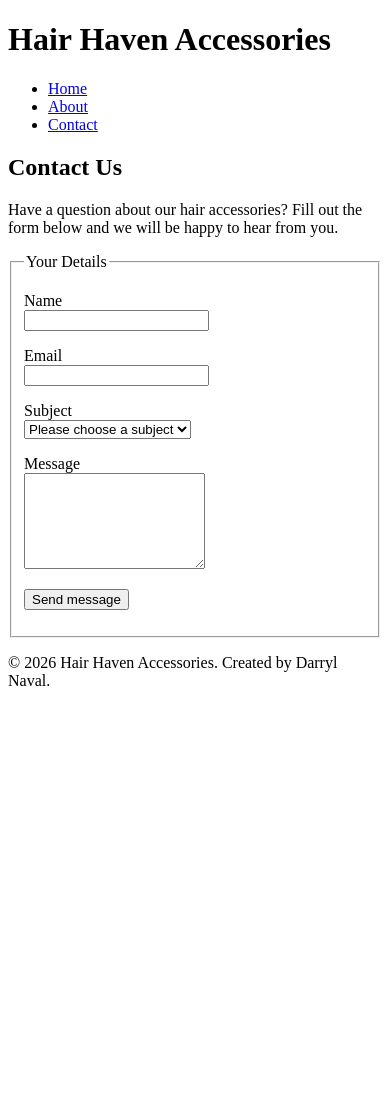
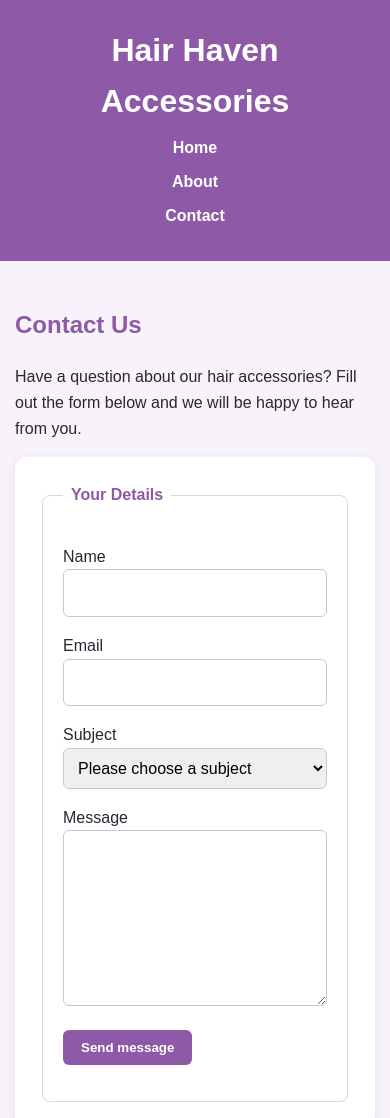
Before and after one commit to darrylnaval-16/hair-haven-accessories, a plain HTML site: page contact.html in a window 390 px wide. Shown: the top 1118 px of the page. Before the commit the page ends 844 px from the top, so only its background shows below. Drawn offline with Linux system fonts and the light colour scheme.

Commit message:
Add files via upload

```diff
--- a/contact.html
+++ b/contact.html
@@ -6,6 +6,8 @@
     <meta name="viewport" content="width=device-width, initial-scale=1.0">
 
     <title>Contact | Hair Haven Accessories</title>
+
+    <link rel="stylesheet" href="style.css">
 </head>
 
 <body>
--- /dev/null
+++ b/style.css
@@ -0,0 +1,252 @@
+/* =========================================
+   1. VARIABLES
+   ========================================= */
+
+:root {
+    --brand-color: #8e5aa8;
+    --dark-ink: #2f2433;
+    --muted-grey: #777077;
+    --light-background: #f8f3fa;
+}
+
+
+/* =========================================
+   2. BASE STYLES
+   ========================================= */
+
+* {
+    box-sizing: border-box;
+}
+
+body {
+    margin: 0;
+    font-family: Arial, Helvetica, sans-serif;
+    line-height: 1.6;
+    color: var(--dark-ink);
+    background-color: var(--light-background);
+}
+
+img {
+    max-width: 100%;
+    height: auto;
+}
+
+
+/* =========================================
+   3. LAYOUT REGIONS
+   ========================================= */
+
+header {
+    background-color: var(--brand-color);
+    color: white;
+    padding: 30px 20px;
+    text-align: center;
+}
+
+header h1 {
+    margin: 0 0 8px;
+    font-size: 2rem;
+}
+
+header p {
+    margin: 0 0 20px;
+}
+
+nav ul {
+    list-style: none;
+    padding: 0;
+    margin: 0;
+}
+
+nav li {
+    display: inline-block;
+    margin: 0 8px;
+}
+
+nav a {
+    color: white;
+    text-decoration: none;
+    font-weight: bold;
+    padding: 8px 12px;
+}
+
+nav a:hover {
+    text-decoration: underline;
+}
+
+main {
+    max-width: 1100px;
+    margin: 0 auto;
+    padding: 40px 20px;
+}
+
+section {
+    margin-bottom: 40px;
+}
+
+section h2 {
+    color: var(--brand-color);
+    margin-bottom: 20px;
+}
+
+footer {
+    background-color: var(--dark-ink);
+    color: white;
+    text-align: center;
+    padding: 20px;
+    margin-top: 40px;
+}
+
+footer p {
+    margin: 0;
+}
+
+
+/* =========================================
+   4. COMPONENTS — PRODUCT CARDS
+   ========================================= */
+
+section:has(article) {
+    display: grid;
+    grid-template-columns: repeat(2, 1fr);
+    gap: 25px;
+}
+
+section:has(article) h2 {
+    grid-column: 1 / -1;
+}
+
+article {
+    background-color: white;
+    padding: 20px;
+    border-radius: 12px;
+    box-shadow: 0 4px 12px rgba(47, 36, 51, 0.12);
+}
+
+article h3 {
+    color: var(--brand-color);
+    margin-top: 0;
+}
+
+article p {
+    color: var(--muted-grey);
+}
+
+article img {
+    display: block;
+    width: 100%;
+    max-width: 300px;
+    margin: 15px auto;
+    border-radius: 10px;
+}
+
+article a {
+    color: var(--brand-color);
+    font-weight: bold;
+    text-decoration: none;
+}
+
+article a:hover {
+    text-decoration: underline;
+}
+
+
+/* =========================================
+   5. FORMS AND OTHER ELEMENTS
+   ========================================= */
+
+form {
+    background-color: white;
+    padding: 25px;
+    border-radius: 12px;
+    box-shadow: 0 4px 12px rgba(47, 36, 51, 0.10);
+}
+
+fieldset {
+    border: 1px solid #ddd3e2;
+    border-radius: 8px;
+    padding: 20px;
+}
+
+legend {
+    color: var(--brand-color);
+    font-weight: bold;
+    padding: 0 8px;
+}
+
+input,
+select,
+textarea {
+    width: 100%;
+    max-width: 600px;
+    padding: 10px;
+    border: 1px solid #cfc5d2;
+    border-radius: 6px;
+    font: inherit;
+}
+
+textarea {
+    resize: vertical;
+}
+
+button {
+    background-color: var(--brand-color);
+    color: white;
+    border: none;
+    padding: 10px 18px;
+    border-radius: 6px;
+    cursor: pointer;
+    font-weight: bold;
+}
+
+button:hover {
+    opacity: 0.9;
+}
+
+
+/* =========================================
+   6. TABLE
+   ========================================= */
+
+table {
+    width: 100%;
+    border-collapse: collapse;
+    background-color: white;
+}
+
+th,
+td {
+    padding: 12px;
+    border: 1px solid #ddd3e2;
+    text-align: left;
+}
+
+th {
+    background-color: var(--brand-color);
+    color: white;
+}
+
+
+/* =========================================
+   7. RESPONSIVE DESIGN
+   ========================================= */
+
+@media (max-width: 700px) {
+
+    section:has(article) {
+        grid-template-columns: 1fr;
+    }
+
+    nav li {
+        display: block;
+        margin: 8px 0;
+    }
+
+    main {
+        padding: 25px 15px;
+    }
+
+    header {
+        padding: 25px 15px;
+    }
+}
```
Also changed, not shown: about.html (+2 -0 lines), index.html (+2 -0 lines).
